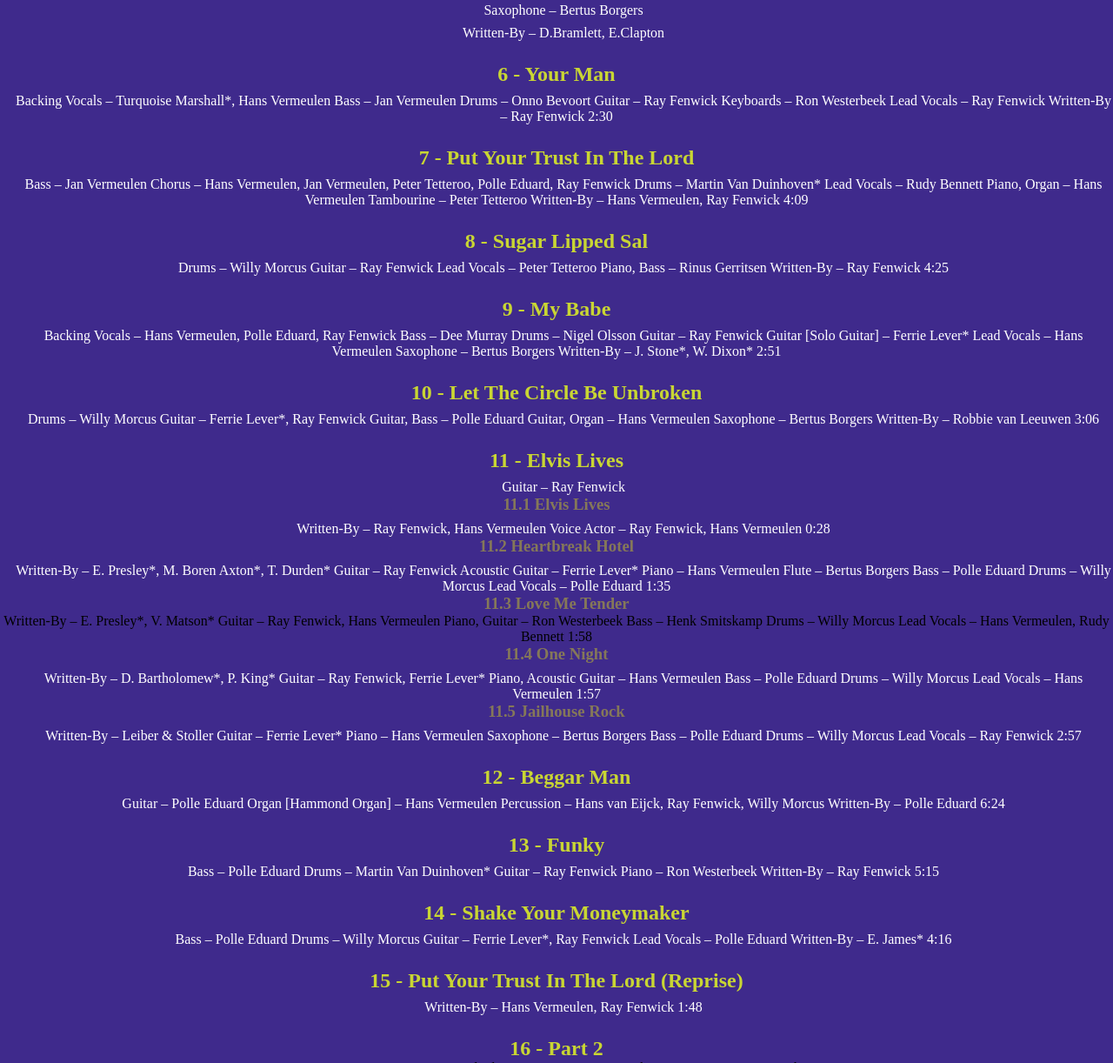
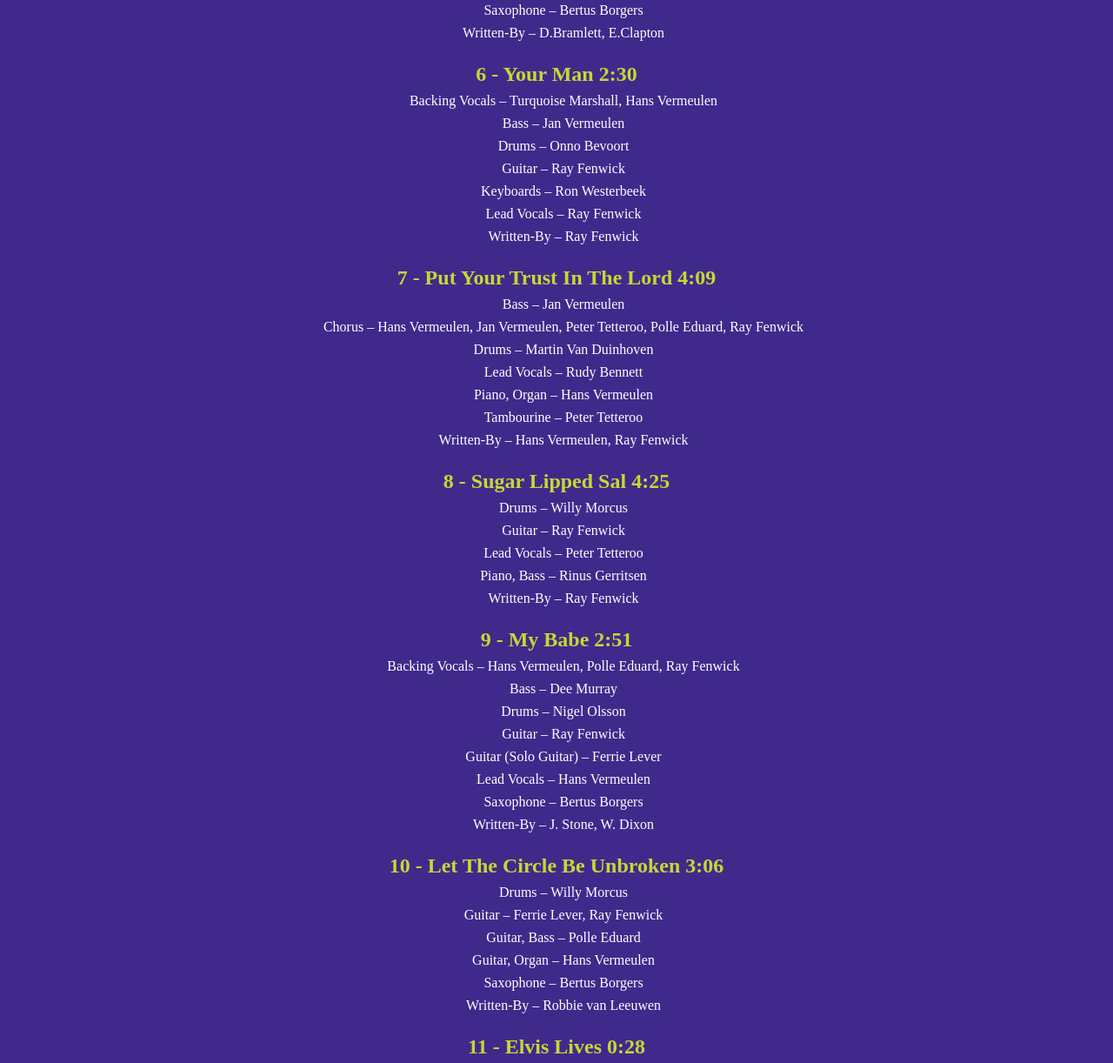
Before and after one commit to simoneslima/musicians-union-band, a plain HTML site: page cd.html in a window 1280 px wide. Shown: the part 1572-2794 px from the top of the page at 87% size. Drawn offline with Linux system fonts and the light colour scheme.

Commit message:
arrumando o texto

```diff
--- a/cd.html
+++ b/cd.html
@@ -71,116 +71,123 @@
         <p>Written-By – D.Bramlett, E.Clapton</p>
 
 
-                    <h2>6 - Your Man</h2>
-                    <p>
-                    Backing Vocals – Turquoise Marshall*, Hans Vermeulen
-                    Bass – Jan Vermeulen
-                    Drums – Onno Bevoort
-                    Guitar – Ray Fenwick
-                    Keyboards – Ron Westerbeek
-                    Lead Vocals – Ray Fenwick
-                    Written-By – Ray Fenwick
-                    2:30
-                    </p>
-                    <h2>7 - Put Your Trust In The Lord</h2>
-                    <p>
-                    Bass – Jan Vermeulen
-                    Chorus – Hans Vermeulen, Jan Vermeulen, Peter Tetteroo, Polle Eduard, Ray Fenwick
-                    Drums – Martin Van Duinhoven*
-                    Lead Vocals – Rudy Bennett
-                    Piano, Organ – Hans Vermeulen
-                    Tambourine – Peter Tetteroo
-                    Written-By – Hans Vermeulen, Ray Fenwick
-                    4:09
-                    </p>
-                    <h2>8 - Sugar Lipped Sal</h2>
-                    <p>
-                    Drums – Willy Morcus
-                    Guitar – Ray Fenwick
-                    Lead Vocals – Peter Tetteroo
-                    Piano, Bass – Rinus Gerritsen
-                    Written-By – Ray Fenwick
-                    4:25
-                    </p>
-                    <h2>9 - My Babe</h2>
-                    <p>
-                    Backing Vocals – Hans Vermeulen, Polle Eduard, Ray Fenwick
-                    Bass – Dee Murray
-                    Drums – Nigel Olsson
-                    Guitar – Ray Fenwick
-                    Guitar [Solo Guitar] – Ferrie Lever*
-                    Lead Vocals – Hans Vermeulen
-                    Saxophone – Bertus Borgers
-                    Written-By – J. Stone*, W. Dixon*
-                    2:51
-                    </p>
-                    <h2>10 - Let The Circle Be Unbroken</h2>
-                    <p>
-                    Drums – Willy Morcus
-                    Guitar – Ferrie Lever*, Ray Fenwick
-                    Guitar, Bass – Polle Eduard
-                    Guitar, Organ – Hans Vermeulen
-                    Saxophone – Bertus Borgers
-                    Written-By – Robbie van Leeuwen
-                    3:06
-                    </p>
-                    <h2>11 - Elvis Lives</h2>
-                    <p>Guitar – Ray Fenwick</p>
-                    <h3>11.1	Elvis Lives</h3>
-                    <p>
-                    Written-By – Ray Fenwick, Hans Vermeulen
-                    Voice Actor – Ray Fenwick, Hans Vermeulen
-                    0:28
-                    </p>
-                    <h3>11.2	Heartbreak Hotel</h3>
-                    <p>
-                    Written-By – E. Presley*, M. Boren Axton*, T. Durden*
-                    Guitar – Ray Fenwick
-                    Acoustic Guitar – Ferrie Lever*
-                    Piano – Hans Vermeulen
-                    Flute – Bertus Borgers
-                    Bass – Polle Eduard
-                    Drums – Willy Morcus
-                    Lead Vocals – Polle Eduard
-                    1:35
-                    </p>
-                    <h3>11.3	Love Me Tender</h3>
-                    Written-By – E. Presley*, V. Matson*
-                    Guitar – Ray Fenwick, Hans Vermeulen
-                    Piano, Guitar – Ron Westerbeek
-                    Bass – Henk Smitskamp
-                    Drums – Willy Morcus
-                    Lead Vocals – Hans Vermeulen, Rudy Bennett
-                    1:58
-                    <h3>11.4	One Night</h3>
-                    <p>
-                    Written-By – D. Bartholomew*, P. King*
-                    Guitar – Ray Fenwick, Ferrie Lever*
-                    Piano, Acoustic Guitar – Hans Vermeulen
-                    Bass – Polle Eduard
-                    Drums – Willy Morcus
-                    Lead Vocals – Hans Vermeulen
-                    1:57
-                    </p>
-                    <h3>11.5	Jailhouse Rock</h3>
-                    <p>
-                    Written-By – Leiber & Stoller
-                    Guitar – Ferrie Lever*
-                    Piano – Hans Vermeulen
-                    Saxophone – Bertus Borgers
-                    Bass – Polle Eduard
-                    Drums – Willy Morcus
-                    Lead Vocals – Ray Fenwick
-                    2:57
-                    </p>
-                    <h2>12 - Beggar Man</h2>
-                    <p>
-                    Guitar – Polle Eduard
-                    Organ [Hammond Organ] – Hans Vermeulen
-                    Percussion – Hans van Eijck, Ray Fenwick, Willy Morcus
-                    Written-By – Polle Eduard
-                    6:24
-                    </p>
+<h2>6 - Your Man 2:30</h2>
+
+        <p>Backing Vocals – Turquoise Marshall, Hans Vermeulen</p>
+        <p>Bass – Jan Vermeulen</p>
+        <p>Drums – Onno Bevoort</p>
+        <p>Guitar – Ray Fenwick</p>
+        <p>Keyboards – Ron Westerbeek</p>
+        <p>Lead Vocals – Ray Fenwick</p>
+        <p>Written-By – Ray Fenwick</p>
+
+
+<h2>7 - Put Your Trust In The Lord 4:09</h2>
+
+        <p>Bass – Jan Vermeulen</p>
+        <p>Chorus – Hans Vermeulen, Jan Vermeulen, Peter Tetteroo, Polle Eduard, Ray Fenwick</p>
+        <p>Drums – Martin Van Duinhoven</p>
+        <p>Lead Vocals – Rudy Bennett</p>
+        <p>Piano, Organ – Hans Vermeulen</p>
+        <p>Tambourine – Peter Tetteroo</p>
+        <p>Written-By – Hans Vermeulen, Ray Fenwick</p>
+
+
+<h2>8 - Sugar Lipped Sal 4:25</h2>
+
+        <p>Drums – Willy Morcus</p>
+        <p>Guitar – Ray Fenwick</p>
+        <p>Lead Vocals – Peter Tetteroo</p>
+        <p>Piano, Bass – Rinus Gerritsen</p>
+        <p>Written-By – Ray Fenwick</p>
+
+
+<h2>9 - My Babe 2:51</h2>
+
+        <p>Backing Vocals – Hans Vermeulen, Polle Eduard, Ray Fenwick</p>
+        <p>Bass – Dee Murray</p>
+        <p>Drums – Nigel Olsson</p>
+        <p>Guitar – Ray Fenwick</p>
+        <p>Guitar (Solo Guitar) – Ferrie Lever</p>
+        <p>Lead Vocals – Hans Vermeulen</p>
+        <p>Saxophone – Bertus Borgers</p>
+        <p>Written-By – J. Stone, W. Dixon</p>
+
+
+<h2>10 - Let The Circle Be Unbroken 3:06</h2>
+
+        <p>Drums – Willy Morcus</p>
+        <p>Guitar – Ferrie Lever, Ray Fenwick</p>
+        <p>Guitar, Bass – Polle Eduard</p>
+        <p>Guitar, Organ – Hans Vermeulen</p>
+        <p>Saxophone – Bertus Borgers</p>
+        <p>Written-By – Robbie van Leeuwen</p>
+
+
+<h2>11 - Elvis Lives 0:28</h2>
+
+        <p>Guitar – Ray Fenwick</p>
+
+  <h3>11.1 Elvis Lives</h3>
+
+        <p>Written-By – Ray Fenwick, Hans Vermeulen</p>
+        <p>Voice Actor – Ray Fenwick, Hans Vermeulen</p>
+
+
+  <h3>11.2 Heartbreak Hotel 1:35</h3>
+
+        <p>Written-By – E. Presley, M. Boren Axton, T. Durden</p>
+        <p>Guitar – Ray Fenwick</p>
+        <p>Acoustic Guitar – Ferrie Lever</p>
+        <p>Piano – Hans Vermeulen</p>
+        <p>Flute – Bertus Borgers</p>
+        <p>Bass – Polle Eduard</p>
+        <p>Drums – Willy Morcus</p>
+        <p>Lead Vocals – Polle Eduard</p>
+
+
+  <h3>11.3 Love Me Tender 1:58 </h3>
+
+        <p>Written-By – E. Presley, V. Matson</p>
+        <p>Guitar – Ray Fenwick, Hans Vermeulen</p>
+        <p>Piano, Guitar – Ron Westerbeek</p>
+        <p>Bass – Henk Smitskamp</p>
+        <p>Drums – Willy Morcus</p>
+        <p>Lead Vocals – Hans Vermeulen, Rudy Bennett</p>
+
+  <h3>11.4 One Night 1:57</h3>
+
+        <p>Written-By – D. Bartholomew, P. King</p>
+        <p>Guitar – Ray Fenwick, Ferrie Lever</p>
+        <p>Piano, Acoustic Guitar – Hans Vermeulen</p>
+        <p>Bass – Polle Eduard</p>
+        <p>Drums – Willy Morcu</p>s
+        <p>Lead Vocals – Hans Vermeulen</p>
+
+
+  <h3>11.5 Jailhouse Rock 2:57</h3>
+
+        <p>Written-By – Leiber & Stoller</p>
+        <p>Guitar – Ferrie Lever</p>
+        <p>Piano – Hans Vermeulen</p>
+        <p>Saxophone – Bertus Borgers</p>
+        <p>Bass – Polle Eduard</p>
+        <p>Drums – Willy Morcus</p>
+        <p>Lead Vocals – Ray Fenwick</p>
+
+
+<h2>12 - Beggar Man 6:24</h2>
+
+        <p>Guitar – Polle Eduard</p>
+        <p>Organ (Hammond Organ) – Hans Vermeulen</p>
+        <p>Percussion – Hans van Eijck, Ray Fenwick, Willy Morcus</p>
+        <p>Written-By – Polle Eduard</p>
+
+
+
+
+
+
                     <h2>13 - Funky</h2>
                     <p>
                     Bass – Polle Eduard
```
